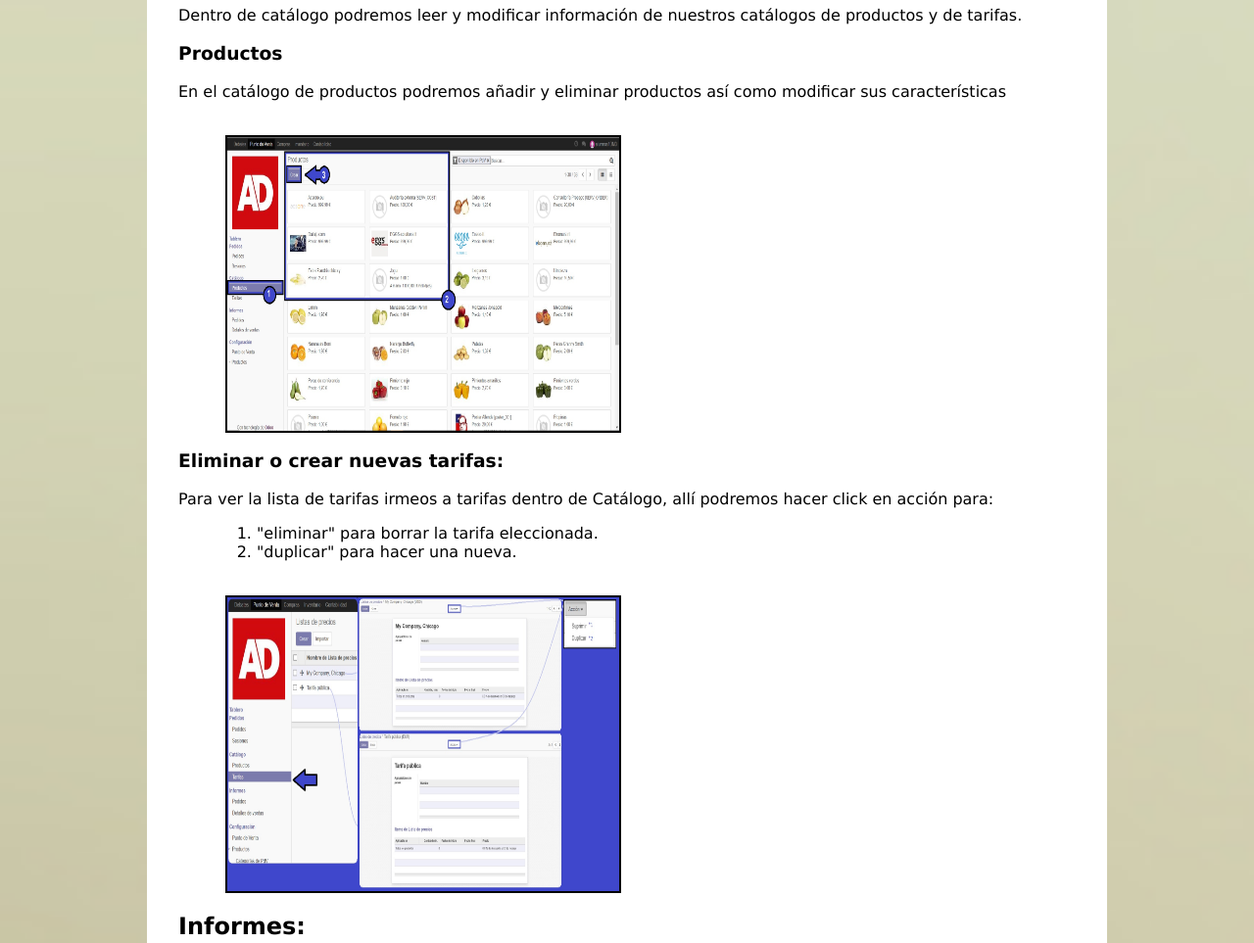
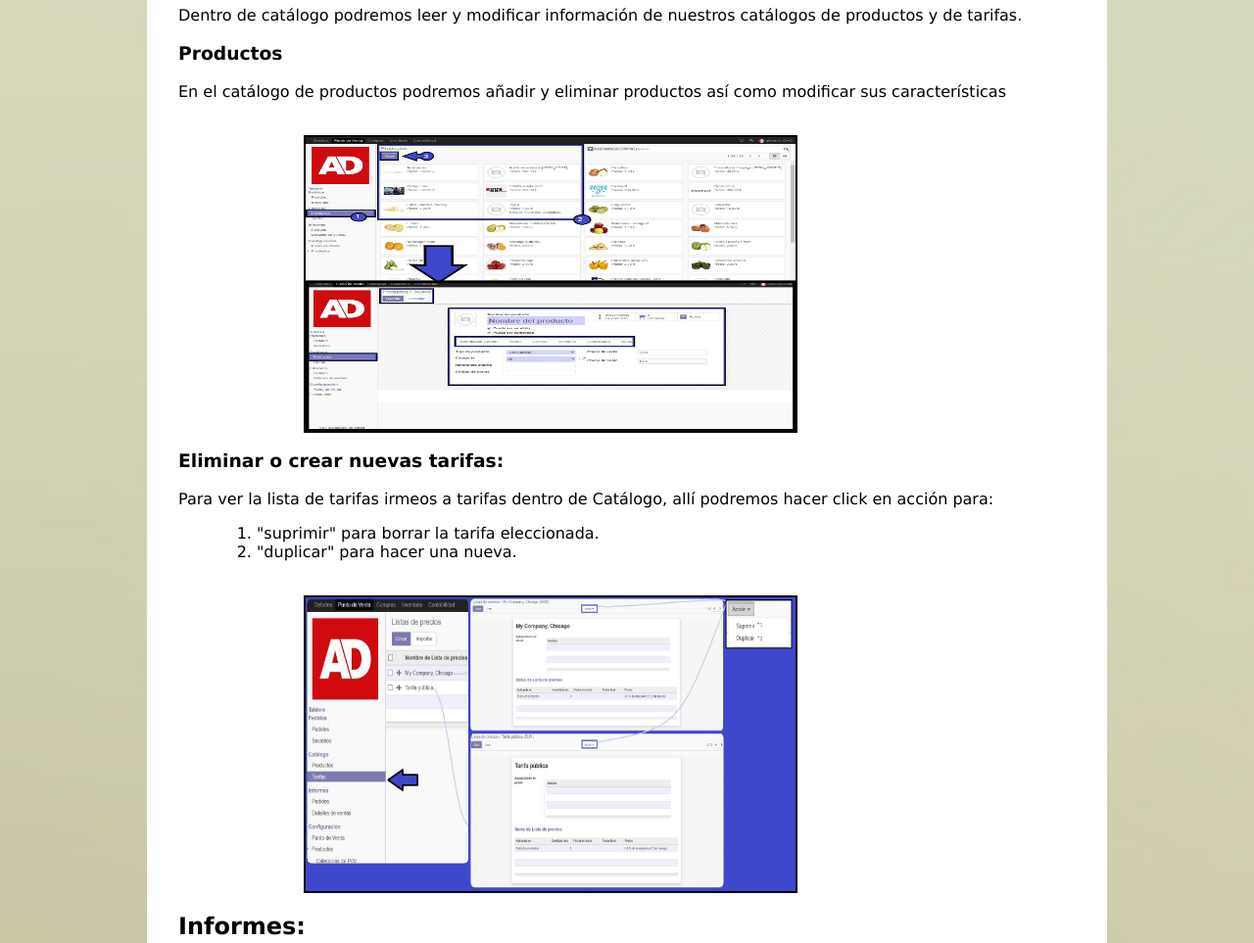
Before and after one commit to Equipo-Finlandia/webSAT, a plain HTML site: page paginas/puntodeventa.html in a window 1280 px wide. Shown: the part 5820-6783 px from the top of the page at 98% size. Drawn offline with Linux system fonts and the light colour scheme.

Commit message:
Update puntodeventa.html

```diff
--- a/paginas/puntodeventa.html
+++ b/paginas/puntodeventa.html
@@ -351,7 +351,7 @@
             <h3>Productos</h3>
             <p>En el catálogo de productos podremos añadir y eliminar productos así como modificar sus características</p>
             <br>
-            <img src="../imagenes/puntodeventa/productos.jpg" id="img_pedidos3"><br>
+            <img src="../imagenes/puntodeventa/catalogoProductos.jpg" id="img_pedidos"><br>
 
 
             <a name="tarifas"></a>
@@ -359,12 +359,12 @@
             <p>Para ver la lista de tarifas irmeos a tarifas dentro de Catálogo, allí podremos hacer click en acción para:</p>
             <ul>
                 <ol>
-                    <li>"eliminar" para borrar la tarifa eleccionada.</li>
+                    <li>"suprimir" para borrar la tarifa eleccionada.</li>
                     <li>"duplicar" para hacer una nueva.</li>
                 </ol>
             </ul>
             <br>
-            <img src="../imagenes/puntodeventa/Tarifas.jpg" id=img_pedidos3><br>
+            <img src="../imagenes/puntodeventa/Tarifas.jpg" id=img_pedidos><br>
 
 
             <a name="informes"></a>
```
